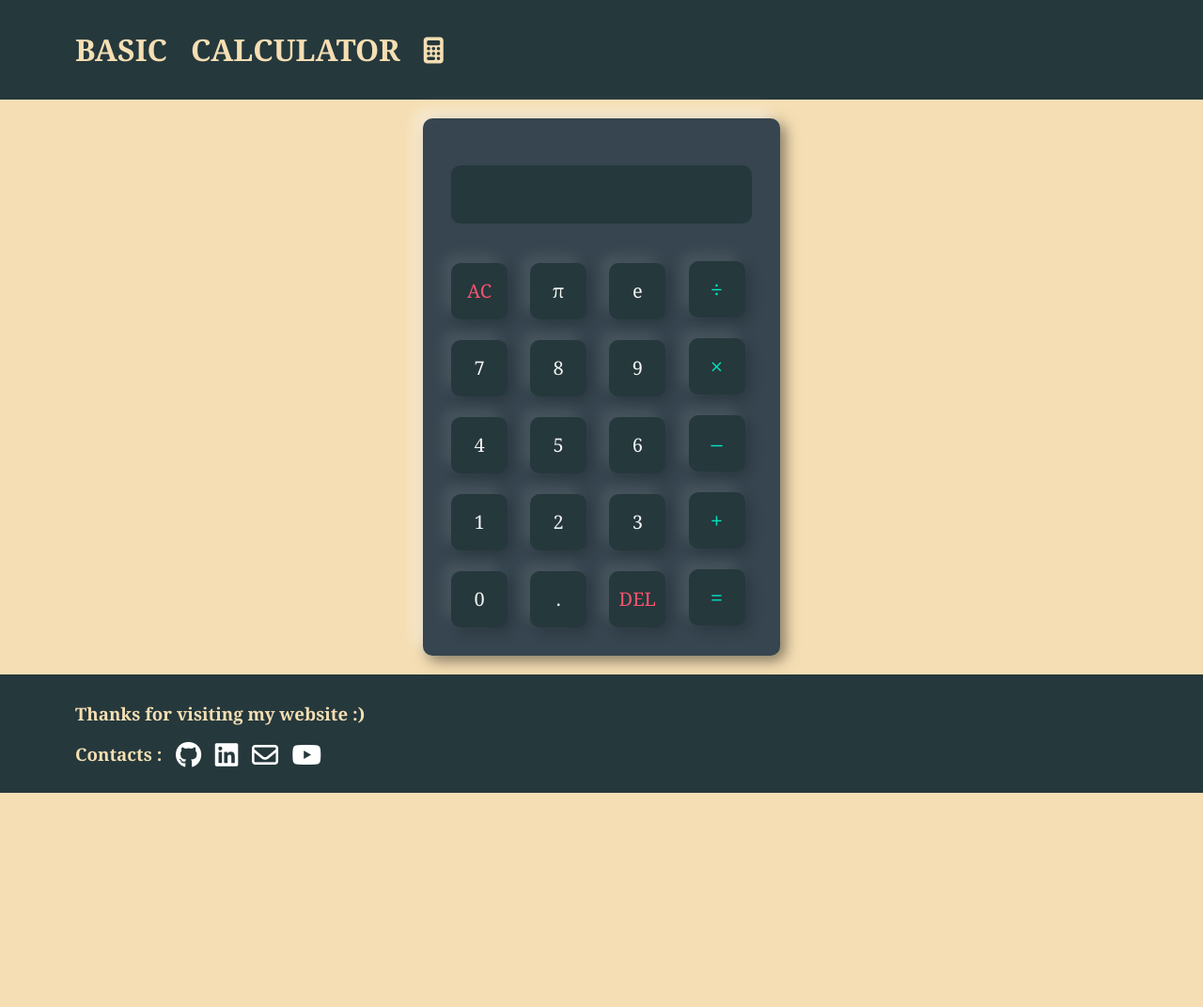
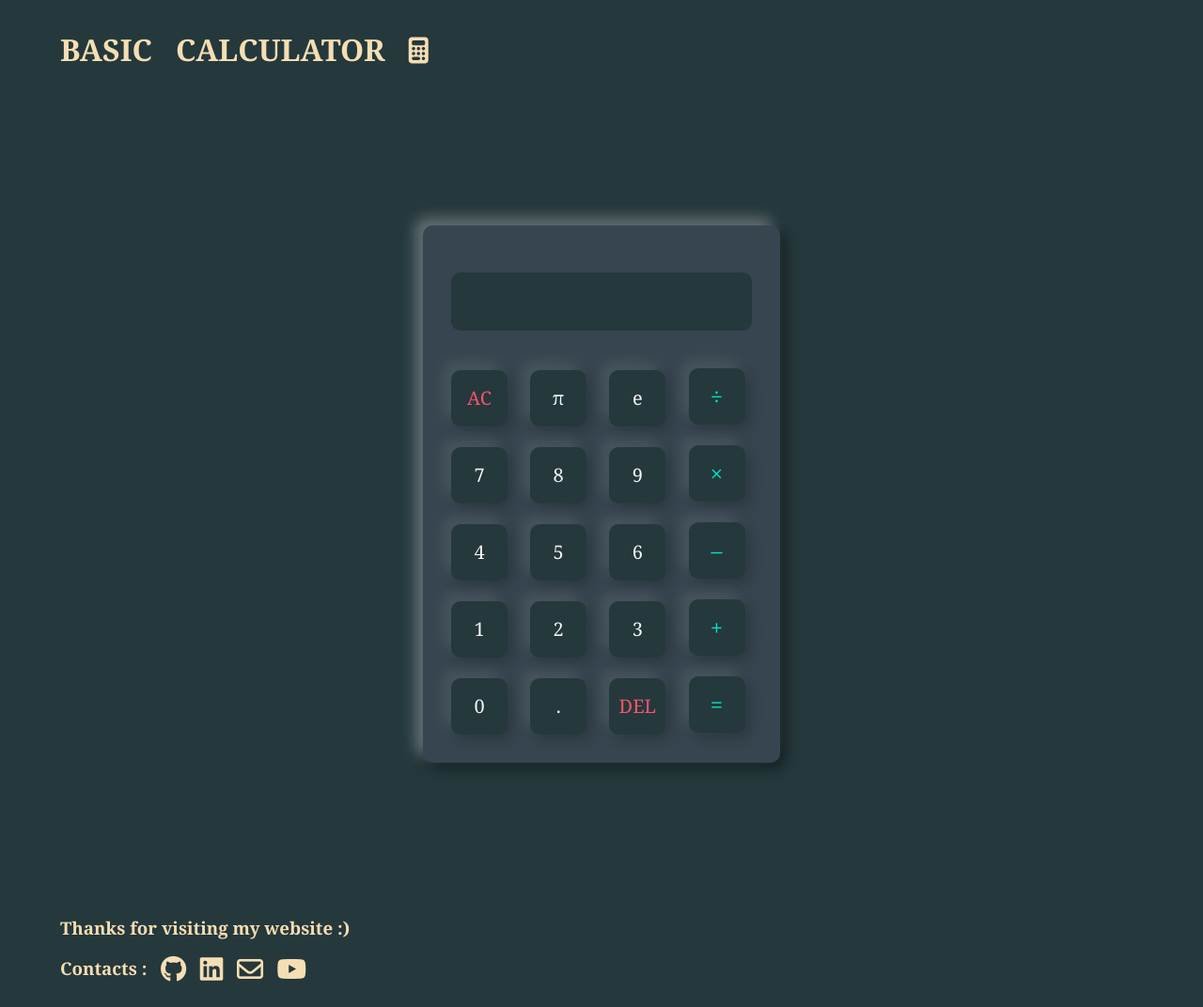
Before and after one commit to MrAyus17/Basic_Calc, a plain HTML site: page index.html in a window 1280 px wide. Shown: the whole page at 94% size. Before the commit the page ends 844 px from the top, so only its background shows below. Drawn offline with Linux system fonts and the light colour scheme.

Commit message:
Update style.css
Changed UI

```diff
--- a/style.css
+++ b/style.css
@@ -2,32 +2,26 @@
   font-family: Georgia,'Times New Roman',Garamond,serif;
 }
 body{
-  background-color: wheat;
+  background-color: #25383C;
   margin: 0;
 }
 header{
   overflow: hidden;
-  background-color: #25383C;
   color: wheat;
-  padding: 10px 10vh;
+  padding: 10px 8vh;
   margin-bottom: 20px;
 }
 footer{
   overflow: hidden;
-  background-color: #25383C;
   color: wheat;
-  padding: 10px 10vh;
+  padding: 10px 8vh;
   margin-top: 20px;
-}
-
-
 }
 .container{
   width: 100%;
   height: 100vh;
   display: flex;
 }
-
 .calc{
   width:340px;
   background-color: #36454F;
@@ -35,9 +29,8 @@ footer{
   border-radius: 10px;
   border-width: 5px;
   margin: auto;
-  box-shadow: -8px -8px 15px rgba(255,255,255,0.5), 5px 5px 15px rgba(0,0,0,0.5);
+  box-shadow: -8px -8px 15px rgba(255,255,255,0.3), 5px 5px 15px rgba(0,0,0,0.5);
 }
-
 .calc form input{
   border: 0px;
   outline: 0px;
@@ -76,9 +69,9 @@ form .display input{
 .calc form input.edit{
   color:#fc536d;
 }
-footer i{
-color:white
+footer a{
+color:wheat;
 }
 footer a:hover {
      background: #6a80a3;
-    }
+}
```
